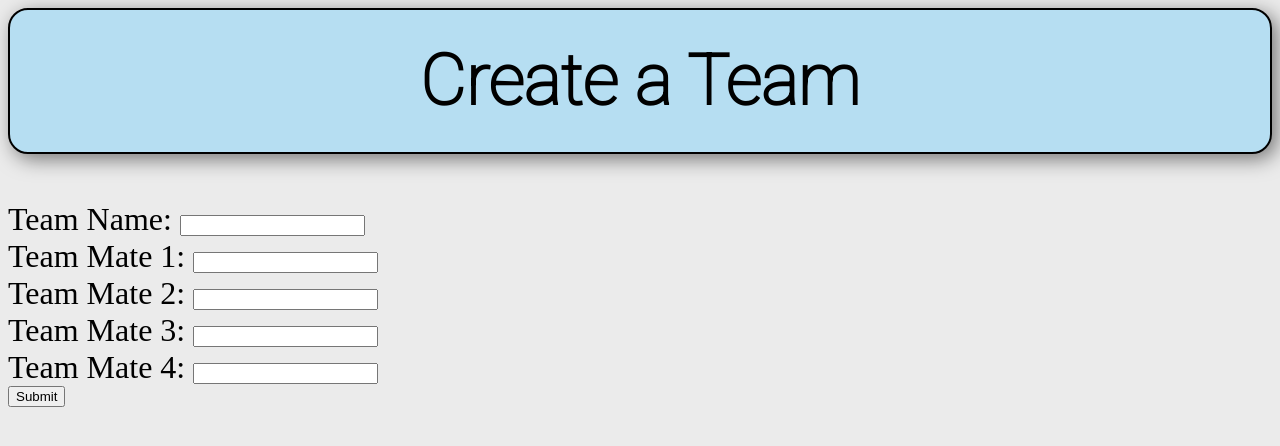
After one commit to Epic-Gamer-Inc/Game-Orginiser, a Flask app: page /create_team in a window 1280 px wide. The commit adds this page. Shown: the top 446 px of the page. Run offline with Flask 2, Linux system fonts and the light colour scheme.

Commit message:
StuffakfL;AFJAS

```diff
--- a/Main.py
+++ b/Main.py
@@ -20,6 +20,20 @@ def main_get():
 def login_get():
     return render_template('Login.html')
 
+@app.route('/login_post', methods=['post'])
+def login_post():
+    db_user = db['Players'].find_one(name=request.form['username'])
+    db_password = str(db_user['passWord'])
+    typed_password = request.form['password']
+    if db_password == typed_password:
+        session['name'] = request.form['username']
+        session['id'] = db_user['id']
+        session['profilePic'] = db_user['profilePic']
+        return redirect('/')
+    else:
+        return "Invalid Password"
+
+
 @app.route('/set_picture')
 def set_picutre_get():
     return render_template('setpicture.html')
@@ -38,20 +52,6 @@ def logout_get():
     del session['name']
     return redirect('/')
 
-@app.route('/login_post', methods=['post'])
-def login_post():
-    db_user = db['Players'].find_one(name=request.form['username'])
-    db_password = str(db_user['passWord'])
-    typed_password = request.form['password']
-    if db_password == typed_password:
-        session['name'] = request.form['username']
-        session['id'] = db_user['id']
-        session['profilePic'] = db_user['profilePic']
-        return redirect('/')
-    else:
-        return "Invalid Password"
-
-
 @app.route('/create_account')
 def create_account_get():
     return render_template('create_account.html')
@@ -63,7 +63,21 @@ def create_account_post():
 
 @app.route('/profile')
 def profile_get():
-
     return render_template('Profile.html', filtered_posts='')
 
+@app.route('/create_team')
+def create_team():
+    return render_template('create_team.html')
+
+@app.route('/create_team_post', methods=['post'])
+def create_team_post():
+    members = []
+    members.append(session['id'])
+    members.append(request.form['P1'])
+    members.append(request.form['P2'])
+    members.append(request.form['P3'])
+    members.append(request.form['P4'])
+    CreateTeam(members, request.form['teamName'])
+    return redirect('/')
+
 app.run(debug=True)
--- a/templates/Login.html
+++ b/templates/Login.html
@@ -7,4 +7,4 @@ Password: <input type='password' name="password">
 <input type="submit">
 </form>
 
-<a href='/create_account'>Creat an Account</a>
+<a href='/create_account'>Create an Account</a>
--- a/templates/Main.html
+++ b/templates/Main.html
@@ -19,3 +19,4 @@
     <a href="/login">
         Log In</a>
     {% endif %}
+    <a href="/create_team">Create a Team</a>
--- /dev/null
+++ b/templates/create_team.html
@@ -0,0 +1,9 @@
+<link rel="stylesheet" href="static/template.css">
+<h1>Create a Team</h1>
+<form action="/create_team_post" method="post">
+    Team Name: <input type='text' name="teamName"><br>
+    Team Mate 1: <input type='text' name="P1"><br>
+    Team Mate 2: <input type='text' name="P2"><br>
+    Team Mate 3: <input type='text' name="P3"><br>
+    Team Mate 4: <input type='text' name="P4"><br>
+    <input type="submit">
```
Also changed, not shown: DataBase.db.
